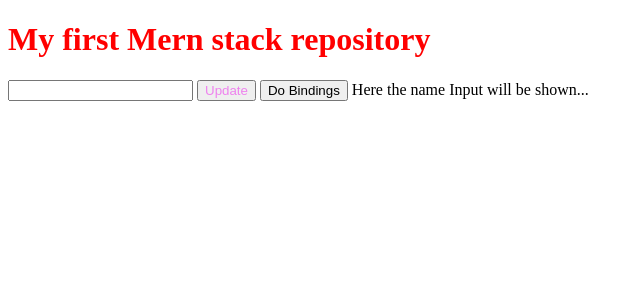
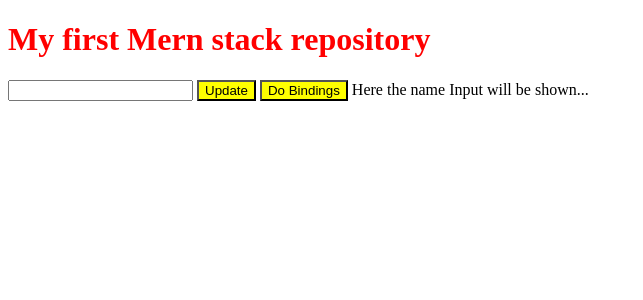
Before and after one commit to hamza1144/my-first-mern-stack, a PHP site: page / in a window 1280 px wide. Shown: the top 300 px of the page, without its empty margins (0-643 px from the left). Run offline with PHP 8.4, Linux system fonts and the light colour scheme.

Commit message:
Update style.css

```diff
--- a/style.css
+++ b/style.css
@@ -5,5 +5,10 @@
   color: blue;
 }
 #mybutton {
-  color: violet;
+  color: black;
+  background-color: yellow;
 }
+#dobindings {
+  color: black;
+  background-color: yellow;
+}
```
